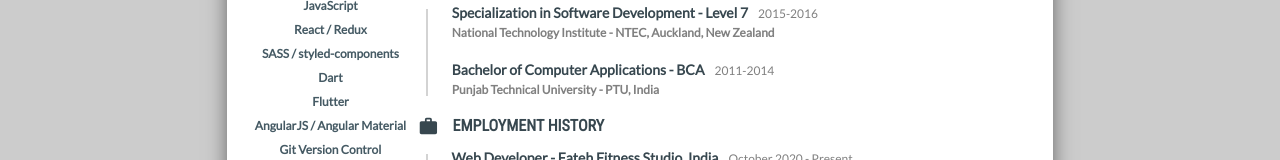
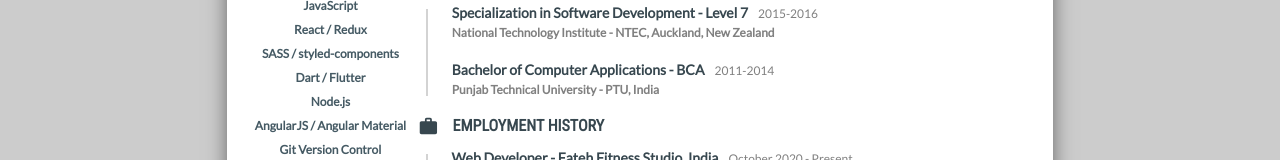
Before and after one commit to SimranDev/cv-builder, a React (Create React App) app: page / in a window 1280 px wide. Shown: the part 151-311 px from the top of the page. Built offline with nearby package versions, Linux system fonts and the light colour scheme.

Commit message:
one more skill added

```diff
--- a/src/Page.js
+++ b/src/Page.js
@@ -108,13 +108,13 @@ class Page extends Component {
                   contentEditable="true"
                   suppressContentEditableWarning={true}
                 >
-                  Dart
+                  Dart / Flutter
                 </Skill>
                 <Skill
                   contentEditable="true"
                   suppressContentEditableWarning={true}
                 >
-                  Flutter
+                  Node.js
                 </Skill>
                 <Skill
                   contentEditable="true"
@@ -498,7 +498,9 @@ class Page extends Component {
                       • <span style={{ color: "red" }}>Bonus:</span> The CV
                       you're currently reading was build using my CV builder
                       tool. You can give it a try and may be you like to edit
-                      your own CV as well. One more thing, it works best on large screens and Chrome,Mozilla browsers. Some features are not supported on Safari browser.
+                      your own CV as well. One more thing, it works best on
+                      large screens and Chrome,Mozilla browsers. Some features
+                      are not supported on Safari browser.
                     </JobTasks>
                     <JobTasks
                       contentEditable="true"
```
